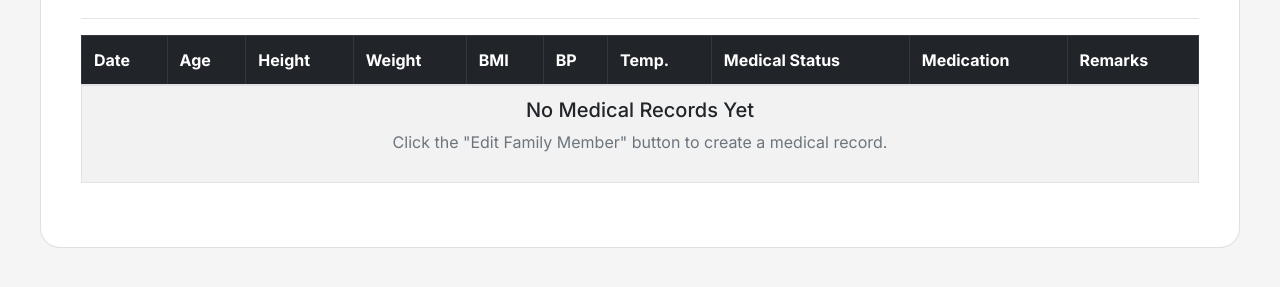
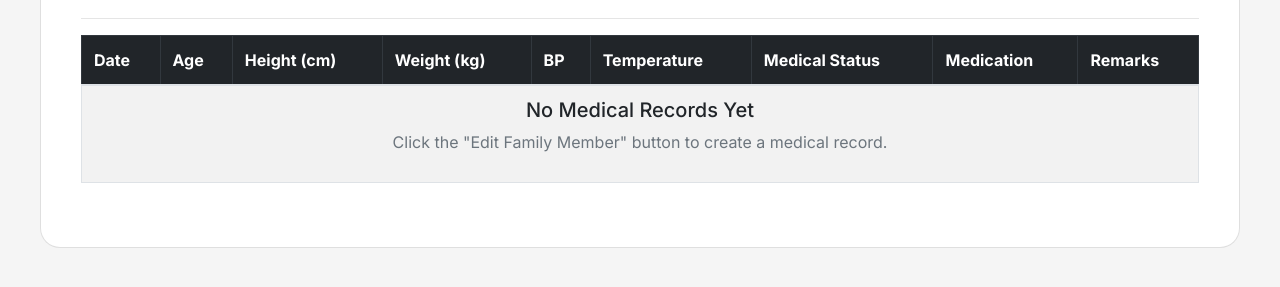
Before and after one commit to ayenla/MSYS42, a Django app: template BADproject/msys42app/templates/msys42app/view_family_medical_records.html in a window 1280 px wide. Shown: the part 392-679 px from the top of the page. Run offline with Django 5.2, Linux system fonts and the light colour scheme; the template is opened without the code that fills it, so the values that code supplies are empty; parts of the project's set-up code (start-up, migrations or seed data) failed here and were passed over; some libraries are stand-ins or nearby versions.

Commit message:
Fixed FMR bugs

```diff
--- a/BADproject/msys42app/templates/msys42app/view_family_medical_records.html
+++ b/BADproject/msys42app/templates/msys42app/view_family_medical_records.html
@@ -58,11 +58,10 @@
                       <tr>
                         <th>Date</th>
                         <th>Age</th>
-                        <th>Height</th>
-                        <th>Weight</th>
-                        <th>BMI</th>
+                        <th>Height (cm)</th>
+                        <th>Weight (kg)</th>
                         <th>BP</th>
-                        <th>Temp.</th>
+                        <th>Temperature</th>
                         <th>Medical Status</th>
                         <th>Medication</th>
                         <th>Remarks</th>
@@ -76,7 +75,6 @@
                             <td>{{ record.age }}</td>
                             <td>{{ record.height }}</td>
                             <td>{{ record.weight }}</td>
-                            <td>{{ record.bmi }}</td>
                             <td>{{ record.bp }}</td>
                             <td>{{ record.temp }}</td>
                             <td>{{ record.med_stat }}</td>
```
